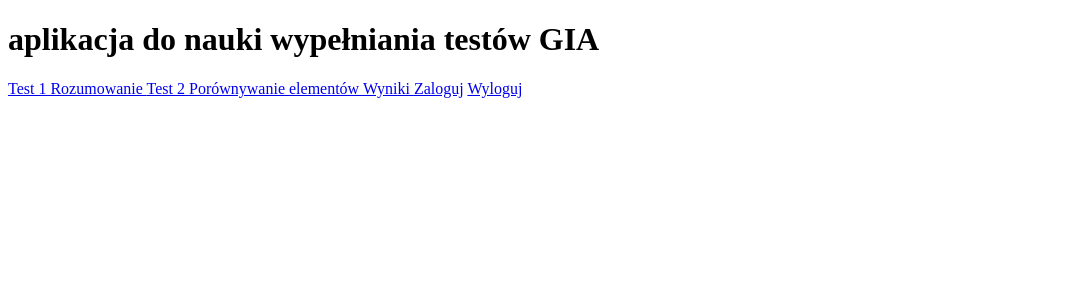
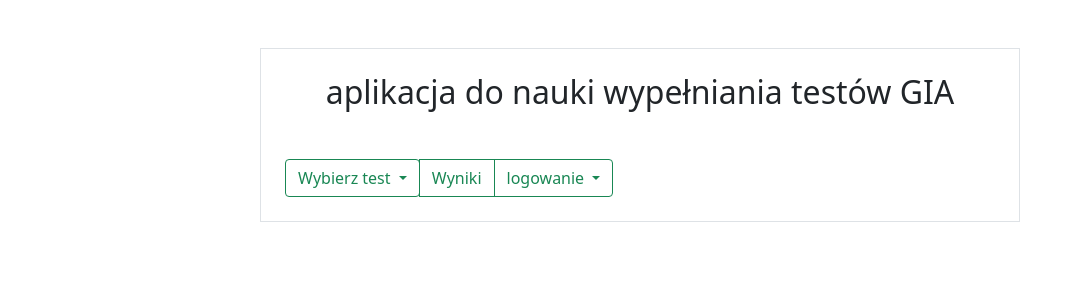
Before and after one commit to HannnaK/giatest, a Flask app: page / in a window 1280 px wide. Shown: the top 300 px of the page, without its empty margins (0-1075 px from the left). Run offline with Flask 2, Linux system fonts and the light colour scheme; some libraries are stand-ins or nearby versions.

Commit message:
change of the welcome page

```diff
--- a/main.py
+++ b/main.py
@@ -188,7 +188,6 @@ def results():
     answers_reasoning = []
     for questions in c1:
         answers_reasoning.append(questions)
-        print(questions)
 
     c2 = conn.cursor()
     quiry2 = """
--- a/templates/reasoning.html
+++ b/templates/reasoning.html
@@ -21,7 +21,7 @@
 			<div class="col-md-8 border p-4">
 				<div id="first">
 					<div class="card-body">
-						<h5 class="card-text-center">GIA Test</h5>
+						<h5 >GIA Test</h5>
 					</div>
 					<hr>
 
--- a/templates/welcome.html
+++ b/templates/welcome.html
@@ -3,16 +3,51 @@
 <head>
     <meta charset="UTF-8">
     <title>Welcome</title>
+    <link href="https://cdn.jsdelivr.net/npm/bootstrap@5.1.3/dist/css/bootstrap.min.css" rel="stylesheet"
+          integrity="sha384-1BmE4kWBq78iYhFldvKuhfTAU6auU8tT94WrHftjDbrCEXSU1oBoqyl2QvZ6jIW3" crossorigin="anonymous">
+
 </head>
 
 <body>
-<h1>aplikacja do nauki wypełniania testów GIA</h1>
-<a href='/reasoning/'> Test 1 Rozumowanie </a>
-<a href='/compare_items'> Test 2 Porównywanie elementów </a>
-<a href='/results'> Wyniki </a>
+<div class="container mt-5">
+    <div class="row d-flex justify-content-center">
+        <div class="col-md-8 border p-4">
+            <h2 class="text-center mb-5">aplikacja do nauki wypełniania testów GIA</h2>
+            <div class="btn-group" role="group" aria-label="Button group with nested dropdown">
 
-<a href="/login">Zaloguj</a>
-<a href="/logout">Wyloguj</a>
+                <div class="btn-group" role="group">
+                    <button id="tests" type="button" class="btn btn-outline-success dropdown-toggle"
+                            data-toggle="dropdown" aria-haspopup="true" aria-expanded="false">
+                        Wybierz test
+                    </button>
+                    <div class="dropdown-menu" aria-labelledby="tests">
+                        <a class="dropdown-item" href='/reasoning/'>Test 1 Rozumowanie</a>
+                        <a class="dropdown-item" href='/compare_items'>Test 2 Porównywanie elementów</a>
+                    </div>
 
+                    <a class="btn btn-outline-success" href="/results" role="button">Wyniki</a>
+                <div class="btn-group" role="group">
+                    <button id="login" type="button" class="btn btn-outline-success dropdown-toggle"
+                            data-toggle="dropdown" aria-haspopup="true" aria-expanded="false">
+                        logowanie
+                    </button>
+                    <div class="dropdown-menu" aria-labelledby="login">
+                        <a class="dropdown-item" href="/login">Zaloguj</a>
+                        <a class="dropdown-item" href="/logout">Wyloguj</a>
+                    </div>
+
+                </div>
+            </div>
+        </div>
+    </div>
+    <script src="https://code.jquery.com/jquery-3.2.1.slim.min.js"
+            integrity="sha384-KJ3o2DKtIkvYIK3UENzmM7KCkRr/rE9/Qpg6aAZGJwFDMVNA/GpGFF93hXpG5KkN"
+            crossorigin="anonymous"></script>
+    <script src="https://cdn.jsdelivr.net/npm/popper.js@1.12.9/dist/umd/popper.min.js"
+            integrity="sha384-ApNbgh9B+Y1QKtv3Rn7W3mgPxhU9K/ScQsAP7hUibX39j7fakFPskvXusvfa0b4Q"
+            crossorigin="anonymous"></script>
+    <script src="https://cdn.jsdelivr.net/npm/bootstrap@4.0.0/dist/js/bootstrap.min.js"
+            integrity="sha384-JZR6Spejh4U02d8jOt6vLEHfe/JQGiRRSQQxSfFWpi1MquVdAyjUar5+76PVCmYl"
+            crossorigin="anonymous"></script>
 </body>
 </html>
```
